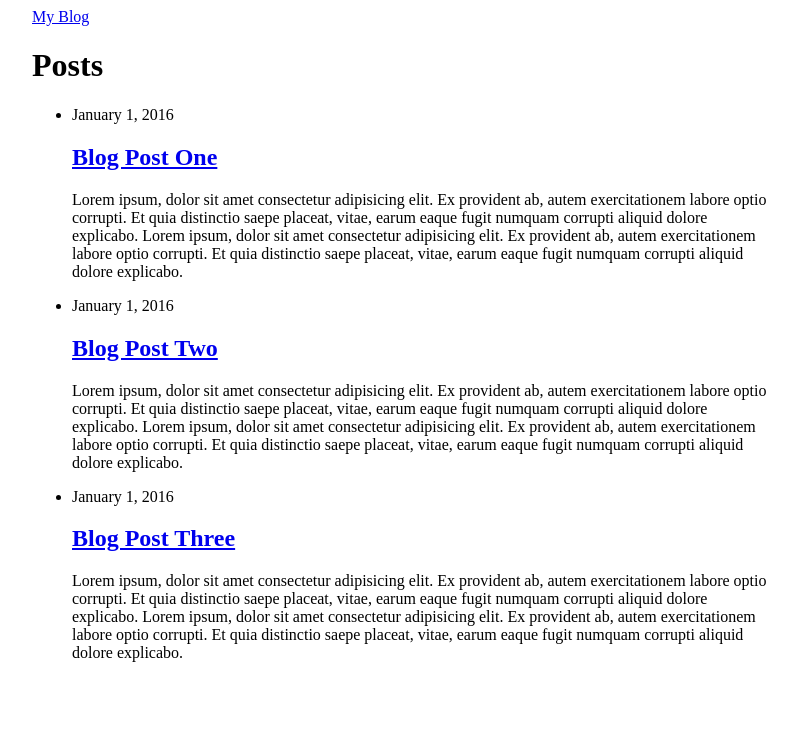
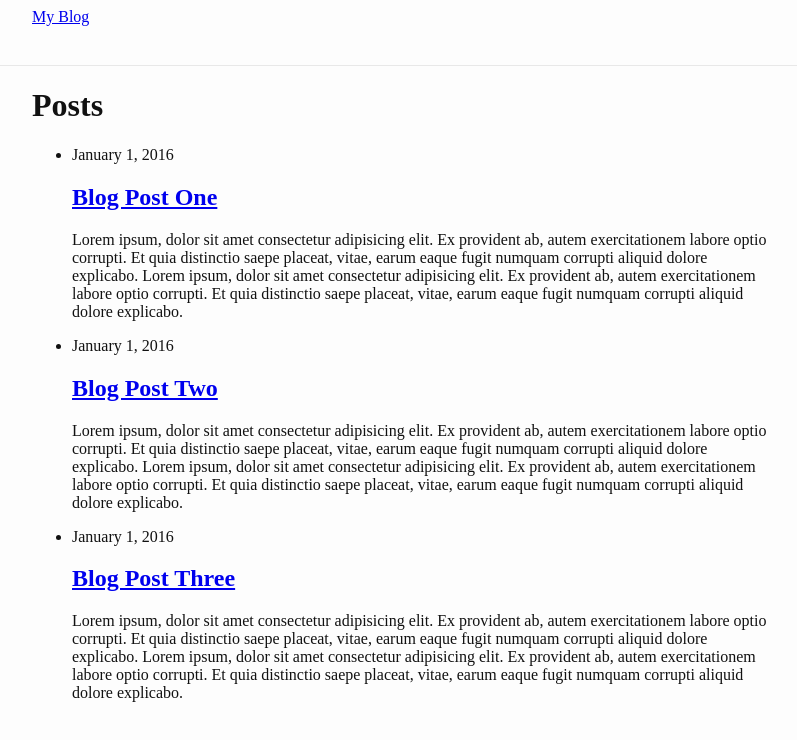
Before and after one commit to julian038/17.2.2_screenSizes, a plain HTML site: page index.html in a window 1280 px wide. Shown: the whole page, without its empty margins (289-1086 px from the left). Drawn offline with Linux system fonts and the light colour scheme.

Commit message:
Added body and header doc to stylesheet

```diff
--- a/style.css
+++ b/style.css
@@ -10,3 +10,14 @@
     width: 740px;
     margin-left: 313px;
 }
+
+body {
+    color: #111;
+    background-color: #fdfdfd;
+    font-size: 16px;
+}
+
+header {
+    height: 58px;
+    border-bottom: 1px solid #e8e8e8;
+}
```
